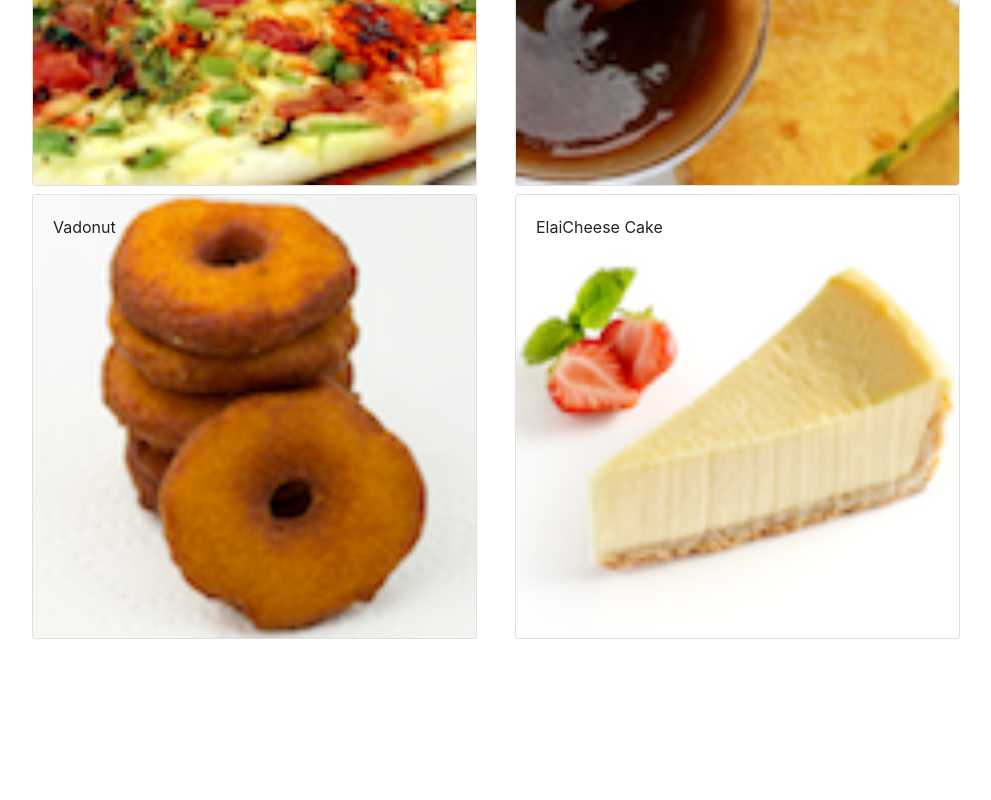
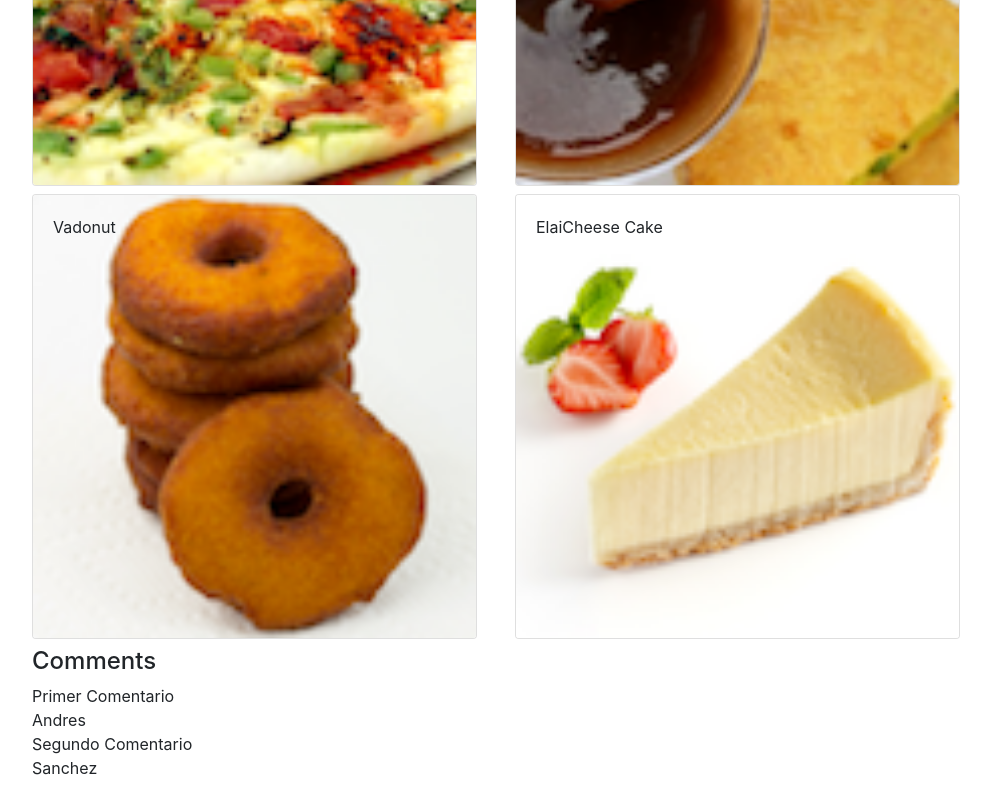
Before and after one commit to afsanchezsa/react-practice, a React (Create React App) app: page / in a window 1280 px wide. Shown: the part 319-1119 px from the top of the page, without its empty margins (57-1048 px from the left). Before the commit the page ends 962 px from the top, so only its background shows below. Built offline with nearby package versions, Linux system fonts and the light colour scheme.

Commit message:
implemented comments

```diff
--- a/src/components/DishdetailComponent.js
+++ b/src/components/DishdetailComponent.js
@@ -6,19 +6,54 @@ class Dishdetail extends Component{
 constructor(props){
     super(props);
 }
+renderComments(comments){
+    if(comments!=null){
+        return (
+
+            <div className="col-md-5 col-sm-12 m-1">
+            <h4>Comments</h4>
+            <ul className="list-unstyled">
+            {comments.map((comment)=>{
+            return (<li>{comment.description}<br/>{comment.author}</li>)
+
+
+            })}
+
+
+            </ul>
+
+            </div>
+
+            )
+    }else{
+        return (<div></div>)
+    }
+
+}
+renderDish(dish){
+
+    if(dish!=null){
+        return (
+            <div className="col-md-5 col-xs-12 m-1">
+            <Card >
+                <CardImg width="100%" src={dish.image} alt={dish.name}/>
+                <CardBody>
+                <CardTitle>{dish.name}</CardTitle>
+                <CardText>
+                    {dish.description}
+                    </CardText>                    </CardBody>
+            </Card>
+            </div>
+        );
+    }else{
+        return(<div></div>)
+    }
+}
 render(){
     return(
         <div className="row">
-        <Card >
-
-        <CardImg width="100%" src={this.props.dish.image} alt={this.props.dish.name}/>
-
-    <CardImgOverlay>
-        <CardTitle>{this.props.dish.name}</CardTitle>
-
-    </CardImgOverlay>
-    </Card>
-
+    {this.renderDish(this.props.dish)}
+    {this.renderComments([{description:'Primer Comentario',author:'Andres'},{description:'Segundo Comentario',author:'Sanchez'}])}
     </div>
     )
 }
--- a/src/components/MenuComponent.js
+++ b/src/components/MenuComponent.js
@@ -1,6 +1,6 @@
 import React,{Component} from 'react';
 import {Card ,CardImg,CardImgOverlay,CardText,CardBody,Media, CardTitle} from 'reactstrap'
-
+import Dishdetail from './DishdetailComponent';
 class Menu extends Component{
 
     constructor(props){
@@ -20,23 +20,7 @@ class Menu extends Component{
         });
 
     }
-    renderDish(dish){
 
-        if(dish!=null){
-            return (
-                <Card>
-                    <CardImg width="100%" src={dish.image} alt={dish.name}/>
-                    <CardBody>
-                    <CardTitle>{dish.name}</CardTitle>
-                    <CardText>
-                        {dish.description}
-                        </CardText>                    </CardBody>
-                </Card>
-            );
-        }else{
-            return(<div></div>)
-        }
-    }
 
     render(){
         const menu=this.state.dishes.map((dish)=>{return (
@@ -64,9 +48,7 @@ class Menu extends Component{
 {menu}
 
 </div>
-<div className="row">
-{this.renderDish(this.state.selectedDish)}
-</div>
+<Dishdetail dish={this.state.selectedDish}/>
 </div>
 
         );
```
Also changed, not shown: src/components/MainComponent.js (added, +35 -0 lines).
